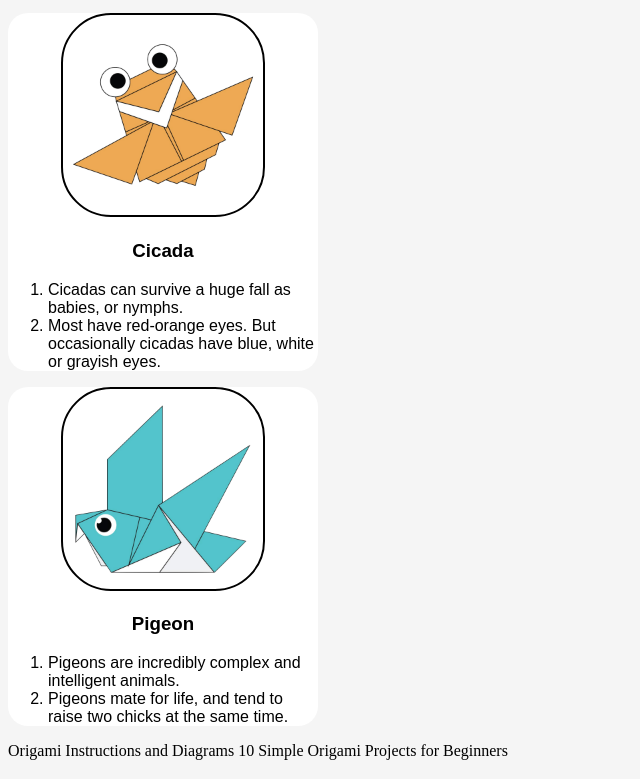
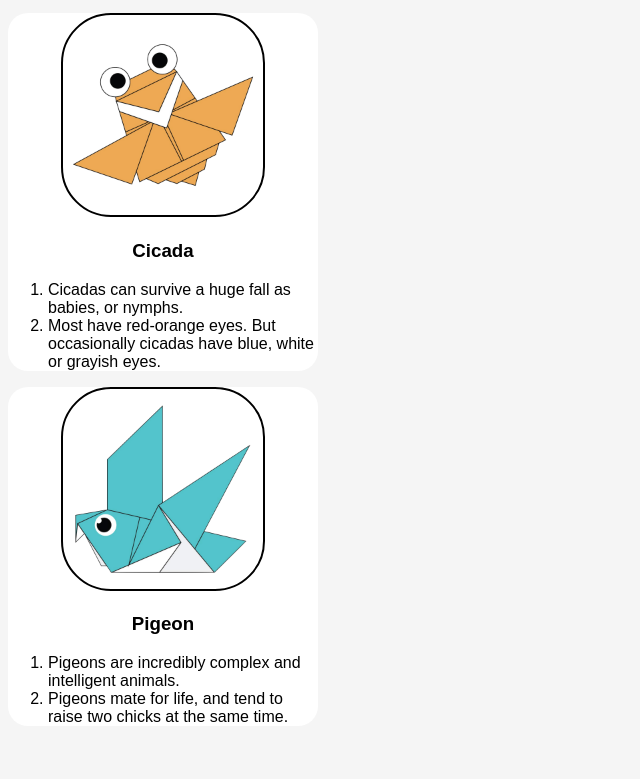
Before and after one commit to Arjunoza/project50, a plain HTML site: page index.html in a window 1280 px wide. Shown: the part 1645-2424 px from the top of the page, without its empty margins (0-640 px from the left). After the commit the page ends 2387 px from the top, so only its background shows below. Drawn offline with Linux system fonts and the light colour scheme.

Commit message:
Update index.html

```diff
--- a/index.html
+++ b/index.html
@@ -116,13 +116,6 @@
     </div>
 
 
-        <p>
-            Origami Instructions and Diagrams
-            10 Simple Origami Projects for Beginners
-        </p>
-        <h3>
-
-
     </body>
 
 
```
